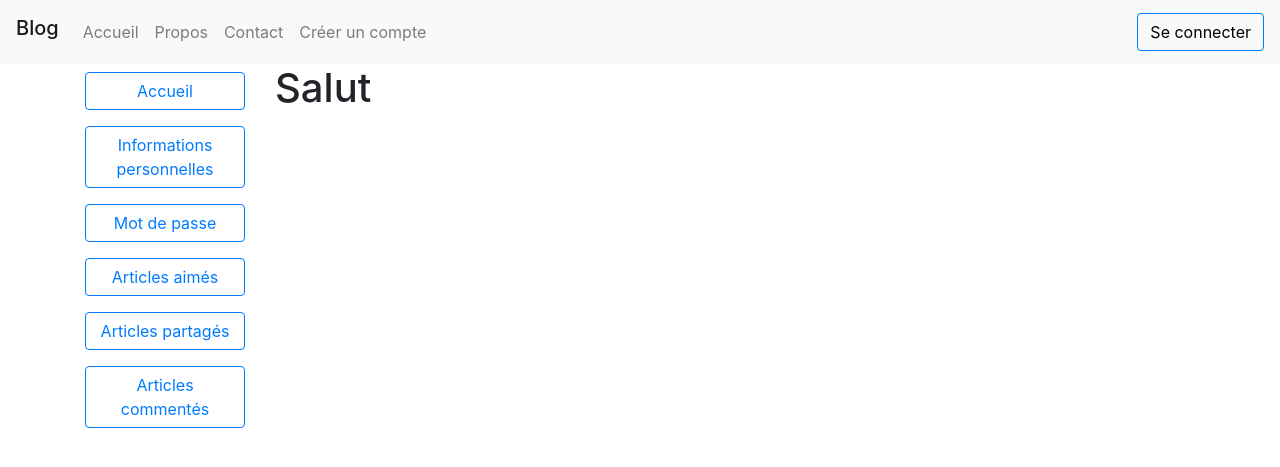
After one commit to aoma95/blog-symfony, a Symfony app: template templates/user/profileInfo.html.twig in a window 1280 px wide. The commit adds this page. Shown: the top 467 px of the page. Run offline with Twig, Linux system fonts and the light colour scheme; the template is opened without the code that fills it, so the values that code supplies are empty; some libraries are stand-ins or nearby versions.

Commit message:
add structur for profile with nav template

```diff
--- a/templates/base.html.twig
+++ b/templates/base.html.twig
@@ -24,7 +24,7 @@
             <div class="collapse navbar-collapse" id="navbarSupportedContent">
                 <ul class="navbar-nav mr-auto">
                     <li class="nav-item">
-                        <a class="nav-link" href="{{ path('homepage') }}">Acceuil</a>
+                        <a class="nav-link" href="{{ path('homepage') }}">Accueil</a>
                     </li>
                     <li class="nav-item">
                         <a class="nav-link" href="#">Propos</a>
@@ -42,9 +42,9 @@
                     <div class="mx-2">
                         <a href="{{ path('profile') }}">{{ app.user.lastname }}</a>
                     </div>
-                    <button class="btn btn-outline-primary my-2 my-sm-0"><a href="{{ path('app_logout') }}" style="color: #0a0a0a; text-decoration: #0a0a0a">Se déconnecter</a></button>
+                    <button class="btn btn-outline-danger my-2 my-sm-0"><a href="{{ path('app_logout') }}" style="color: black; text-decoration:none">Se déconnecter</a></button>
                 {% else %}
-                    <button class="btn btn-outline-primary my-2 my-sm-0"><a href="{{ path('app_login') }}" style="color: #0a0a0a; text-decoration: #0a0a0a">Se connecter</a></button>
+                    <button class="btn btn-outline-primary my-2 my-sm-0"><a href="{{ path('app_login') }}" style="color: black; text-decoration: none">Se connecter</a></button>
                 {% endif %}
             </div>
         </nav>
--- /dev/null
+++ b/templates/partials/navProfile.html.twig
@@ -0,0 +1,10 @@
+<div class="d-flex flex-column justify-content-around align-self-center">
+{#    <button type="submit" class="btn btn-outline-primary my-2">Accueil</button>#}
+    <button class="btn btn-outline-primary my-2"><a href="{{ path('profile') }}" style="text-decoration: none">Accueil</a></button>
+{#    <button class="btn btn-outline-primary my-2"></button>#}
+    <button class="btn btn-outline-primary my-2"><a href="{{ path('profile_info') }}" style="text-decoration: none">Informations personnelles</a></button>
+    <button class="btn btn-outline-primary my-2">Mot de passe</button>
+    <button class="btn btn-outline-primary my-2">Articles aimés</button>
+    <button class="btn btn-outline-primary my-2">Articles partagés</button>
+    <button class="btn btn-outline-primary my-2">Articles commentés</button>
+</div>
--- /dev/null
+++ b/templates/user/profileInfo.html.twig
@@ -0,0 +1,18 @@
+{% extends 'base.html.twig' %}
+
+{% block title %}Profile{% endblock %}
+
+{% block body %}
+    <div class="container">
+        <div class="row">
+            <div class="col-lg-2 col-md-4 col-sm-12">
+                {% include("partials/navProfile.html.twig") %}
+            </div>
+            <div class="col-8">
+                <h1>Salut</h1>
+            </div>
+        </div>
+
+    </div>
+
+{% endblock %}
--- a/templates/user/register.html.twig
+++ b/templates/user/register.html.twig
@@ -1,3 +1,4 @@
+{% extends 'base.html.twig' %}
 {% extends 'base.html.twig' %}
 
 {% block title %}Register{% endblock %}
```
Also changed, not shown: src/Controller/UserController.php (+12 -5 lines), templates/user/profileHomepage.html.twig (added, +18 -0 lines).
